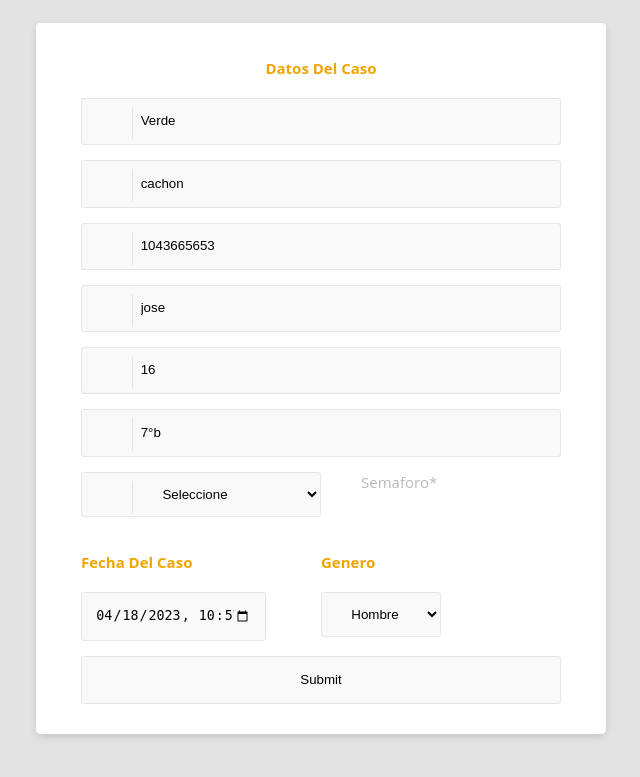
After one commit to marvindominguez/Bulling_Proyect, a Flask app: page /editar_caso/1 in a window 1280 px wide. The commit adds this page. Shown: the top 777 px of the page, without its empty margins (319-959 px from the left). Run offline with Flask 3, Linux system fonts and the light colour scheme; data comes from the database, SQL or seed files in the repository; some libraries are stand-ins or nearby versions.

Commit message:
Final 5.0.0.0

```diff
--- a/app.py
+++ b/app.py
@@ -1,10 +1,14 @@
 
-from flask import Flask, redirect, render_template, session, request, url_for, session, make_response
+from functools import wraps
+from flask import Flask, redirect, render_template, session, request, url_for, session, make_response, flash
 from flask_mysqldb import MySQL
 from flask.wrappers import Request
 from MySQLdb.cursors import Cursor
+# from flask_login import LoginManager
+
 
 app = Flask(__name__)
+# login_manager = LoginManager()
 
 app.config['MYSQL_HOST'] = 'localhost'
 app.config['MYSQL_USER'] = 'root'
@@ -31,7 +35,7 @@ def base():
     return render_template('admin/home.html')
 
 
-@app.route('/index')
+@app.route('/index')  # login Psicologo
 def index():
     return render_template('admin/login.html')
 
@@ -113,14 +117,9 @@ def login_p():
 def logout():
     # removemos los datos de la sesión para cerrar sesión
     session.pop('loggedin', None)
-    session.pop('id_profesor', None)
-    session.pop('id_psicologo', None)
-    session.pop('nombre', None)
-    session.pop('apellido', None)
-    session.pop('correo', None)
-    session.pop('celular', None)
     session.pop('documento', None)
     session.pop('contraseña', None)
+    session.clear()
     return redirect(url_for('index'))
 
 
@@ -150,19 +149,20 @@ def res_profe():
     return render_template('admin/register.html', msg=msg)
 
 
-
 @app.route('/registe_caso', methods=['POST'])
 def registe_caso():
     if request.method == 'POST':
         search = request.form['buscar']
         cursor = mysql.connection.cursor()
-        cursor.execute('SELECT * FROM estudiante WHERE identificacion = %s', (search,))
+        cursor.execute(
+            'SELECT * FROM estudiante WHERE identificacion = %s', (search,))
         estudiante = cursor.fetchone()
         print(estudiante)
         return render_template('profesor/estudent_caso.html', estudiante=estudiante)
 
+
 @app.route('/res_caso', methods=['POST'])
-def res_caso(): #registe_caso
+def res_caso():  # registe_caso
     id_profesor = request.form['id_profesor']
     semaforo = request.form['semaforo']
     nombre = request.form['nombre']
@@ -175,7 +175,7 @@ def res_caso(): #registe_caso
     doc_est = request.form['identificacion']
     cursor = mysql.connection.cursor()
     cursor.execute('INSERT INTO r_caso (semaforo, observacion, id_estudiante, nombre, apellido, curso, edad, fecha_caso, genero, id_profesor) VALUES (%s, %s, %s, %s, %s, %s, %s, %s, %s, %s)',
-                    (semaforo, observacion, doc_est, nombre, apellido_est, curso_est, edad, fecha, genero, id_profesor))
+                   (semaforo, observacion, doc_est, nombre, apellido_est, curso_est, edad, fecha, genero, id_profesor))
     mysql.connection.commit()
     msg = 'El caso ha sido registrado Correctamente'
     return render_template('profesor/register.html', msg=msg)
@@ -194,6 +194,54 @@ def b_casos():
     return redirect(url_for('index_admin'))
 
 
+# @app.route('/rt_edt_cs/<int:id_caso>')
+# def rt_edt_cs(id_caso):
+#     id = request.form[id_caso]
+#     cursor = mysql.connection.cursor()
+#     cursor.execute('SELECT * FROM r_caso WHERE id_caso = %s', (id,))
+#     datos = cursor.fetchone()
+#     return render_template('admin/update.html', datos=datos)
+
+
+# Editar caso
+@app.route('/editar_caso/<int:id>', methods=['POST', 'GET'])
+def editar_caso(id):
+    cursor = mysql.connection.cursor()
+    query = " SELECT * FROM r_caso WHERE id_caso = %s"
+    value = (id,)
+    cursor.execute(query, value)
+    datos = cursor.fetchone()
+    if datos is None:
+        msg = 'El caso no existe'
+        return render_template('admin/index.html', msg=msg)
+    if request.method == 'POST':
+        semaforo = request.form['semaforo']
+        observacion = request.form['observacion']
+        curso_est = request.form['curse']
+        edad = request.form['edad']
+        fecha = request.form['hora']
+        genero = request.form['genero']
+        cursor = mysql.connection.cursor()
+        cursor.execute("UPDATE r_caso SET semaforo = %s, observacion = %s, curso = %s, edad = %s, fecha_caso = %s, genero = %s WHERE id_caso = %s",
+                       (semaforo, observacion, curso_est, edad, fecha, genero, id))
+        mysql.connection.commit()
+        msg = 'El caso ha sido actualizado Correctamente'
+        return redirect(url_for('index_admin', msg=msg))
+    # Actualizar caso
+    return render_template('admin/update.html', datos=datos)
+
+
+@app.route('/delete')
+def delete():
+    if request.method == 'POST':
+        id_caso = request.form['id_caso']
+        cursor = mysql.connection.cursor()
+        cursor.execute('DELETE FROM r_caso WHERE id_caso = %s', (id_caso,))
+        mysql.connection.commit()
+        msg = 'El caso ha sido eliminado Correctamente'
+        return render_template('admin/index.html', msg=msg)
+
+
 def status_401(error):
     return render_template('login')
 
--- /dev/null
+++ b/templates/admin/update.html
@@ -0,0 +1,436 @@
+<!DOCTYPE html>
+<html lang="en">
+
+<head>
+    <meta charset="UTF-8">
+    <meta http-equiv="X-UA-Compatible" content="IE=edge">
+    <meta name="viewport" content="width=device-width, initial-scale=1.0">
+    <title>Actualizar Caso</title>
+    <style>
+        /* 64ac15 */
+        *,
+        *:before,
+        *:after {
+            box-sizing: border-box;
+        }
+
+        body {
+            padding: 1em;
+            font-family: "Open Sans", "Helvetica Neue", Helvetica, Arial, sans-serif;
+            font-size: 15px;
+            color: #b9b9b9;
+            background-color: #e3e3e3;
+        }
+
+        h4 {
+            color: #f0a500;
+        }
+
+        input,
+        input[type="radio"]+label,
+        input[type="checkbox"]+label:before,
+        select option,
+        select {
+            width: 100%;
+            padding: 1em;
+            line-height: 1.4;
+            background-color: #f9f9f9;
+            border: 1px solid #e5e5e5;
+            border-radius: 3px;
+            -webkit-transition: 0.35s ease-in-out;
+            -moz-transition: 0.35s ease-in-out;
+            -o-transition: 0.35s ease-in-out;
+            transition: 0.35s ease-in-out;
+            transition: all 0.35s ease-in-out;
+        }
+
+        input:focus {
+            outline: 0;
+            border-color: #bd8200;
+        }
+
+        input:focus+.input-icon i {
+            color: #f0a500;
+        }
+
+        input:focus+.input-icon:after {
+            border-right-color: #f0a500;
+        }
+
+        input[type="radio"] {
+            display: none;
+        }
+
+        input[type="radio"]+label,
+        select {
+            display: inline-block;
+            width: 50%;
+            text-align: center;
+            float: left;
+            border-radius: 0;
+        }
+
+        input[type="radio"]+label:first-of-type {
+            border-top-left-radius: 3px;
+            border-bottom-left-radius: 3px;
+        }
+
+        input[type="radio"]+label:last-of-type {
+            border-top-right-radius: 3px;
+            border-bottom-right-radius: 3px;
+        }
+
+        input[type="radio"]+label i {
+            padding-right: 0.4em;
+        }
+
+        input[type="radio"]:checked+label,
+        input:checked+label:before,
+        select:focus,
+        select:active {
+            background-color: #f0a500;
+            color: #fff;
+            border-color: #bd8200;
+        }
+
+        input[type="checkbox"] {
+            display: none;
+        }
+
+        input[type="checkbox"]+label {
+            position: relative;
+            display: block;
+            padding-left: 1.6em;
+        }
+
+        input[type="checkbox"]+label:before {
+            position: absolute;
+            top: 0.2em;
+            left: 0;
+            display: block;
+            width: 1em;
+            height: 1em;
+            padding: 0;
+            content: "";
+        }
+
+        input[type="checkbox"]+label:after {
+            position: absolute;
+            top: 0.45em;
+            left: 0.2em;
+            font-size: 0.8em;
+            color: #fff;
+            opacity: 0;
+            font-family: FontAwesome;
+            content: "\f00c";
+        }
+
+        input:checked+label:after {
+            opacity: 1;
+        }
+
+        select {
+            height: 3.4em;
+            line-height: 2;
+        }
+
+        select:first-of-type {
+            border-top-left-radius: 3px;
+            border-bottom-left-radius: 3px;
+        }
+
+        select:last-of-type {
+            border-top-right-radius: 3px;
+            border-bottom-right-radius: 3px;
+        }
+
+        select:focus,
+        select:active {
+            outline: 0;
+        }
+
+        select option {
+            background-color: #f0a500;
+            color: #fff;
+        }
+
+        .input-group {
+            margin-bottom: 1em;
+            zoom: 1;
+        }
+
+        .input-group:before,
+        .input-group:after {
+            content: "";
+            display: table;
+        }
+
+        .input-group:after {
+            clear: both;
+        }
+
+        .input-group-icon {
+            position: relative;
+        }
+
+        .input-group-icon input {
+            padding-left: 4.4em;
+        }
+
+        .input-group-icon .input-icon {
+            position: absolute;
+            top: 0;
+            left: 0;
+            width: 3.4em;
+            height: 3.4em;
+            line-height: 3.4em;
+            text-align: center;
+            pointer-events: none;
+        }
+
+        .input-group-icon .input-icon:after {
+            position: absolute;
+            top: 0.6em;
+            bottom: 0.6em;
+            left: 3.4em;
+            display: block;
+            border-right: 1px solid #e5e5e5;
+            content: "";
+            -webkit-transition: 0.35s ease-in-out;
+            -moz-transition: 0.35s ease-in-out;
+            -o-transition: 0.35s ease-in-out;
+            transition: 0.35s ease-in-out;
+            transition: all 0.35s ease-in-out;
+        }
+
+        .input-group-icon .input-icon i {
+            -webkit-transition: 0.35s ease-in-out;
+            -moz-transition: 0.35s ease-in-out;
+            -o-transition: 0.35s ease-in-out;
+            transition: 0.35s ease-in-out;
+            transition: all 0.35s ease-in-out;
+        }
+
+        .container {
+
+            max-width: 38em;
+            padding: 1em 3em 2em 3em;
+            margin: 0em auto;
+            background-color: #fff;
+            border-radius: 4.2px;
+            box-shadow: 0px 3px 10px -2px rgba(0, 0, 0, 0.2);
+        }
+
+        .row {
+            zoom: 1;
+        }
+
+        .row:before,
+        .row:after {
+            content: "";
+            display: table;
+        }
+
+        .row:after {
+            clear: both;
+        }
+
+        .col-half {
+            padding-right: 10px;
+            float: left;
+            width: 50%;
+        }
+
+        .col-half:last-of-type {
+            padding-right: 0;
+        }
+
+        .col-third {
+            padding-right: 10px;
+            float: left;
+            width: 80.33333333%;
+        }
+
+        .col-third:last-of-type {
+            padding-right: 0;
+        }
+
+        @media only screen and (max-width: 540px) {
+            .col-half {
+                width: 100%;
+                padding-right: 0;
+            }
+        }
+
+        .topnav {
+            overflow: hidden;
+            background-color: #e9e9e9;
+        }
+
+        .topnav a {
+            float: left;
+            display: block;
+            color: black;
+            text-align: center;
+            padding: 14px 16px;
+            text-decoration: none;
+            font-size: 17px;
+        }
+
+        .topnav a:hover {
+            background-color: #ddd;
+            color: black;
+        }
+
+        .topnav a.active {
+            background-color: #2196F3;
+            color: white;
+        }
+
+        .topnav .search-container {
+            float: right;
+        }
+
+        .topnav input[type=text] {
+            padding: 6px;
+            margin-top: 8px;
+            font-size: 17px;
+            border: none;
+        }
+
+        .topnav .search-container button {
+            float: right;
+            padding: 6px 10px;
+            margin-top: 8px;
+            margin-right: 16px;
+            background: #ddd;
+            font-size: 17px;
+            border: none;
+            cursor: pointer;
+        }
+
+        .topnav .search-container button:hover {
+            background: #ccc;
+        }
+
+        @media screen and (max-width: 600px) {
+            .topnav .search-container {
+                float: none;
+            }
+
+            .topnav a,
+            .topnav input[type=text],
+            .topnav .search-container button {
+                float: none;
+                display: block;
+                text-align: left;
+                width: 100%;
+                margin: 0;
+                padding: 14px;
+            }
+
+            .topnav input[type=text] {
+                border: 1px solid #ccc;
+            }
+        }
+    </style>
+</head>
+
+<body>
+    <!-- <div class="topnav">
+        <a class="active" href="{{ url_for('register_caso') }}">Registrar Caso</a>
+        <a href="{{ url_for('logout') }}"> Cerrar sesión</a>
+
+
+    </div> -->
+    {% if datos %}
+    <div class="container">
+        <form action"" method="POST">
+            <div class="row">
+                <center>
+                    <h4>Datos Del Caso</h4>
+
+                </center>
+
+                <div class="input-group input-group-icon">
+                    <input type="text" name="nombre"  value="{{ datos[1] }}" readonly>
+                    <div class="input-icon">
+                        <i class="fa fa-user"></i>
+                    </div>
+
+                </div>
+
+                <div class="input-group input-group-icon">
+                    <input type="text" name="apellido" id="apellido" value="{{ datos[2] }}" readonly>
+                    <div class="input-icon">
+                        <i class="fa fa-user"></i>
+                    </div>
+                </div>
+
+                <div class="input-group input-group-icon">
+                    <input type="text" name="identificacion" value="{{ datos[3] }}" readonly>
+                    <div class="input-icon">
+                        <i class="fa fa-user"></i>
+                    </div>
+                </div>
+
+                <div class="input-group input-group-icon">
+                    <input type="text" name="curse" id="curse" value="{{ datos[4] }}">
+                    <div class="input-icon">
+                        <i class="fa fa-key"></i>
+                    </div>
+                </div>
+                <div class="input-group input-group-icon">
+                    <input type="number" name="edad" value="{{ datos[7] }}" readonly>
+                    <div class="input-icon">
+                        <i class="fa fa-key"></i>
+                    </div>
+                </div>
+                <div class="input-group input-group-icon">
+                    <input type="text" name="observacion" value="{{ datos[6] }}" />
+                    <div class="input-icon">
+                        <i class="fa fa-envelope"></i>
+                    </div>
+                </div>
+                <div class="input-group input-group-icon">
+                    <label style="margin-left: 40px;">Semaforo*</label>
+                    <select name="semaforo" id="">
+                        <option>Seleccione</option>
+                        <option value="Verde">Verde</option>
+                        <option value="Amarillo">Amarillo</option>
+                        <option value="Rojo">Rojo</option>
+                    </select>
+                    <div class="input-icon">
+                        <i class="fa fa-key"></i>
+                    </div>
+                </div>
+
+            </div>
+            <div class="row">
+                <div class="col-half">
+                    <h4>Fecha Del Caso</h4>
+                    <div class="input-group">
+                        <div class="col-third">
+                            <input id="gender-male" type="datetime-local" name="hora" value="{{ datos[8] }}" />
+                        </div>
+
+                    </div>
+                </div>
+                <div class="col-half">
+                    <h4>Genero</h4>
+                    <div class="input-group">
+                        <select name="genero" id="">
+                            <option value="Hombre">Hombre</option>
+                            <option value="Mujer">Mujer</option>
+                        </select>
+                    </div>
+                </div>
+            </div>
+            <input type="submit" class="btn btn-primary">
+        </form>
+    </div>
+   {% endif %}
+
+</body>
+
+</html>
--- a/templates/index.html
+++ b/templates/index.html
@@ -52,7 +52,7 @@
         <h6>¡Acabemos con esto ya!</h6>
         <h2><em>0</em> Bullying</h2>
         <div class="main-button">
-          <div class="scroll-to-section"><a href="#section2">¿Qué es el Bullying?</a></div>
+          <div class="scroll-to-section"><a href="#section2" style="transition-delay: 6ms;">¿Qué es el Bullying?</a></div>
         </div>
       </div>
     </div>
```
Also changed, not shown: __init__.py (added, +13 -0 lines), templates/admin/index.html (+19 -22 lines).
